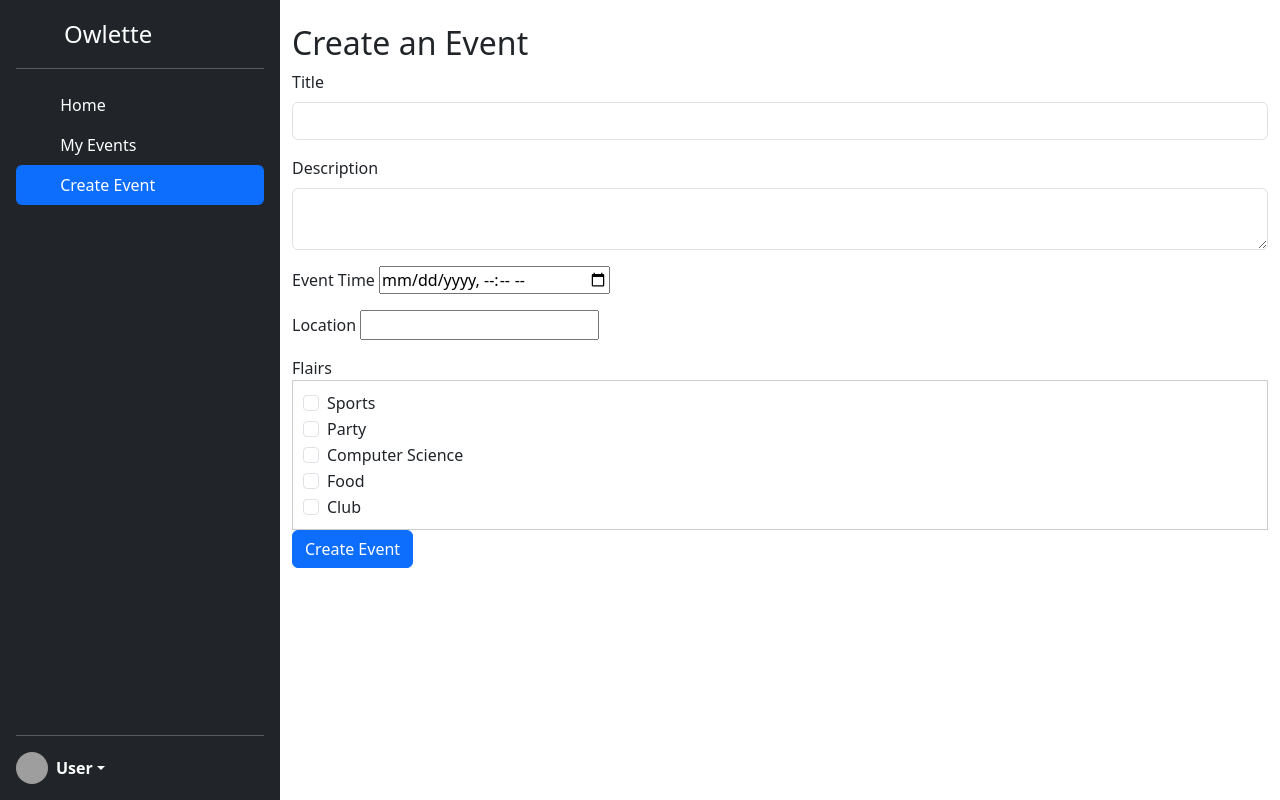
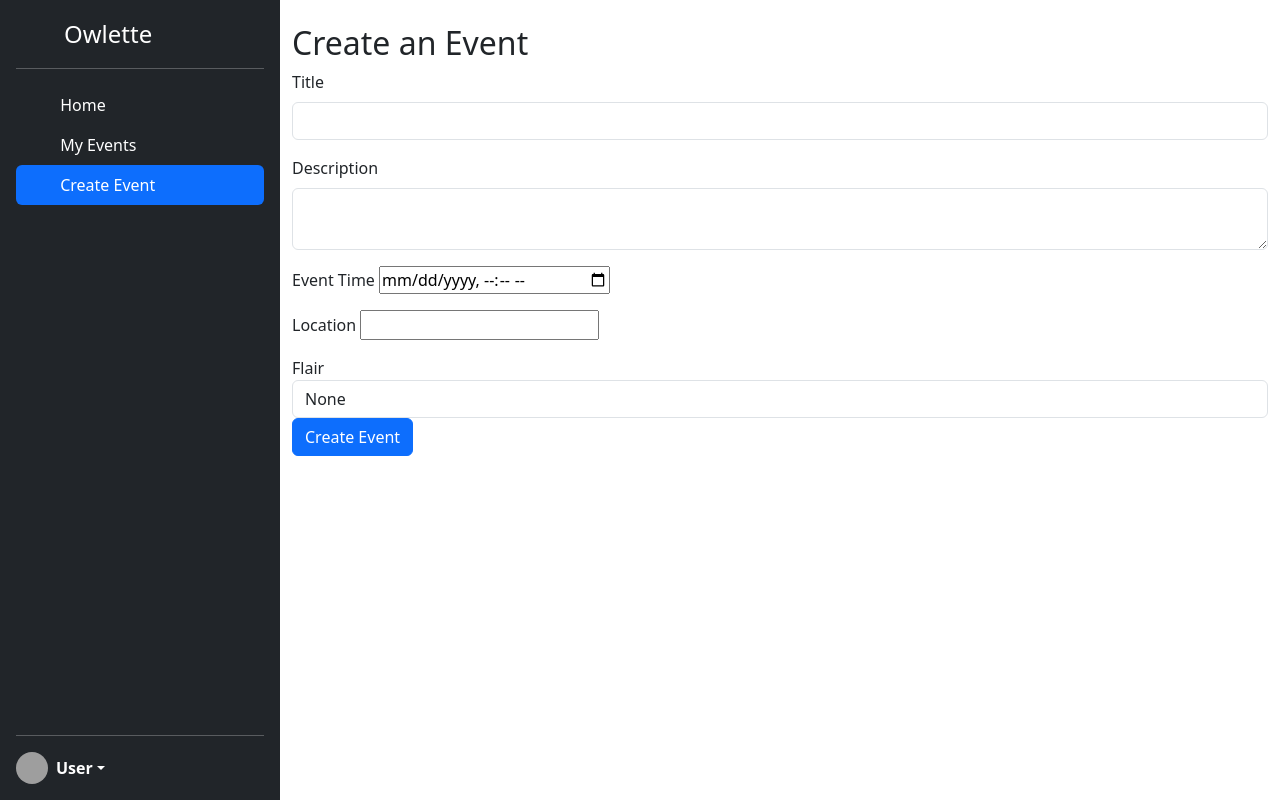
Before and after one commit to Mooshiiee/Owlette, a Flask app: page /create-event in a window 1280 px wide. Run offline with Flask 3, Linux system fonts and the light colour scheme; some libraries are stand-ins or nearby versions; grey boxes are pictures that could not be loaded.

Commit message:
Single flair functionality

```diff
--- a/app/app.py
+++ b/app/app.py
@@ -58,58 +58,58 @@ def myevents():
 def eventdetailview(eventID):
     #gets entry from primarky key value
     singleEvent = Event.query.get(eventID)
-    flairs = [flair.name for flair in singleEvent.flairs]  # Retrieve the flairs for the event
-    return render_template("eventdetailview.html", singleEvent=singleEvent, flairs=flairs)
+    print(singleEvent)
+    flairName = singleEvent.flairone.name if singleEvent.flairone else "None"  # Retrieve the flairs for the event
+    return render_template("eventdetailview.html", singleEvent=singleEvent, flairName=flairName)
 
 @app.route('/create-event', methods=['GET', 'POST'])
 def create_event():
+    form = EventForm(request.form)
 
-    form = EventForm(request.form)
-    form.flair.choices = [(flair.flairID, flair.name) for flair in Flair.query.all()]
+    form.flair.choices = [(0, 'None')] + [(flair.flairID, flair.name) for flair in Flair.query.all()]
     if request.method == 'POST':
-        for fieldName, fieldObject in form._fields.items():
-            print(f"Field Name: {fieldName}, Field Value: {fieldObject.data}, Errors: {fieldObject.errors}")
+        print("Form submitted")  # Debug statement
+        if form.validate_on_submit():
+            print("Form validated successfully")  # Debug statement
+
+            # Temporary user ID for now, replace with actual user ID when login is implemented
+            temp_user_id = 1
+
+            try:
+                # Create a new event instance
+                new_event = Event(
+                    userID=temp_user_id,
+                    title=form.title.data,
+                    description=form.description.data,
+                    eventTime=form.eventTime.data,
+                    location=form.location.data,
+                    flairone_id=form.flair.data if form.flair.data else None
+                )
+
+                # Add the new event to the database
+                db.session.add(new_event)
+                db.session.flush()  # Flush to ensure new_event gets an ID
 
 
-    if form.validate_on_submit():
+                # Commit changes to the database
+                db.session.commit()
+                print('Event created successfully!')  # Debug statement
+                flash('Event created successfully!', 'success')
+            except Exception as e:
+                # Handle errors
+                print(f"An error occurred: {e}")  # Debug statement
+                db.session.rollback()
+                flash('Error creating event.', 'error')
+            return redirect(url_for('home'))
+        else:
+            print("Form not validated.")  # Debug statement
+            print(f"Form Errors: {form.errors}")  # Log form errors to help diagnose validation failures
+    else:
+        print("Form not submitted via POST")  # Debug statement
 
-        #### temp user for now, need user id to post ## CHANGE WHEN LOGIN AND REGISTER IS DONE
-        temp_user_id = 1
-        try:
-            new_event = Event(
-                userID=temp_user_id,
-                title=form.title.data,
-                description=form.description.data,
-                eventTime=form.eventTime.data,
-                location=form.location.data,
-
-            )
-            db.session.add(new_event)
-            db.session.flush()
-            selected_flairs = form.flair.data  # This will be a list of selected flair IDs
-            print(selected_flairs)
-            for flair_id in selected_flairs:
-                flair = Flair.query.get(flair_id)
-                if flair:
-                    new_event.flairs.append(flair)
+    return render_template('createEvent.html', form=form, flair=form.flair.choices)
 
 
 
-            db.session.commit()
-            db.session.close()
-
-            print('Event created successfully!')
-            flash('Event created successfully!', 'success')
-        except Exception as e:
-            print(f"An error occurred: {e}")
-            db.session.rollback() ## REVERT CHANGES IF ERROR
-            flash('Error creating event.', 'error')
-        return redirect(url_for('home'))
-    else:
-        print("Form not validated.")
-        print(form.errors)  # Log form errors to help diagnose validation failures
-
-    return render_template('createEvent.html', form=form)
-
 if __name__ == '__main__':
     app.run(debug=True)
--- a/app/forms.py
+++ b/app/forms.py
@@ -1,5 +1,5 @@
 from flask_wtf import FlaskForm
-from wtforms import StringField, SelectMultipleField,IntegerField, SubmitField, DateTimeLocalField, TextAreaField
+from wtforms import StringField, SelectField,IntegerField, SubmitField, DateTimeLocalField, TextAreaField
 from wtforms.validators import DataRequired, Length
 
 
@@ -24,7 +24,7 @@ class EventForm(FlaskForm):
     title = StringField('Title', validators=[DataRequired(), Length(max=80)])
     status = StringField('Status', validators=[Length(max=80)]) ## STATUS NOT REQUIRED. ASSUMED EVENT IS ACTIVE UNTILL CANCELD
     description = TextAreaField('Description', validators=[DataRequired(), Length(max=255)])  # Textarea for longer input
-    flair = SelectMultipleField('Flair', coerce=int, choices=[])
+    flair = SelectField('Flair', coerce=int, choices=[])
     eventTime = DateTimeLocalField('Event Time', format='%Y-%m-%dT%H:%M', validators=[DataRequired()])
     location = StringField('Location', validators=[DataRequired(), Length(max=80)])
     submit = SubmitField('Create Event')
--- a/app/templates/createEvent.html
+++ b/app/templates/createEvent.html
@@ -1,18 +1,7 @@
 {% extends "base.html" %}
 
 {% block title %}
-<script>
-    // JavaScript to limit the number of selections
-    document.addEventListener('DOMContentLoaded', function () {
-        let select = document.getElementById('flair');
-        select.addEventListener('change', function () {
-            let selectedOptions = [...this.options].filter(option => option.selected);
-            if (selectedOptions.length > 3) {
-                selectedOptions[0].selected = false;
-            }
-        });
-    });
-    </script>
+
 Create Event
 {% endblock %}
 
@@ -61,19 +50,26 @@ Create Event
                 </div>
             {% endif %}
         </div>
-        <label for="flair">Flairs</label>
-        <div class="form-group" style="max-height: 150px; overflow-y: auto; border: 1px solid #ccc; padding: 10px;">
-
-            {% for id, name in form.flair.choices %}
-            <div class="form-check">
-                <input class="form-check-input" type="checkbox" name="flair" value="{{ id }}" id="flair{{ id }}">
-                <label class="form-check-label" for="flair{{ id }}">{{ name }}</label>
-            </div>
-            {% endfor %}
+        <div class="form-group">
+            <label for="flair">Flair</label>
+            <select class="form-control" id="flair" name="flair">
+                {% for id, name in form.flair.choices %}
+                    <option value="{{ id }}" {{ 'selected' if id == 0 }}> <!-- default select 'None' if  -->
+                        {{ name }}
+                    </option>
+                {% endfor %}
+            </select>
+            {% if form.flair.errors %}
+                <div class="invalid-feedback">
+                    {{ form.flair.errors[0] }}
+                </div>
+            {% endif %}
         </div>
         <div class="mb-3">
             {{ form.submit(class="btn btn-primary") }}
         </div>
+
+        </div>
     </form>
 </div>
 {% endblock %}
--- a/app/templates/home.html
+++ b/app/templates/home.html
@@ -40,6 +40,10 @@
             <p class="card-text">{{events.description}}</p>
             <span class="badge text-bg-primary rounded-pill">{{ events.eventTime.strftime('%B %d, %Y') }}</span>
             <span class="badge text-bg-success rounded-pill">{{ events.eventTime.strftime('%I:%M %p') }}</span>
+            <!-- Showcase flair if it exists -->
+            {% if events.flairone %}
+            <span class="badge text-bg-primary rounded-pill">{{ events.flairone.name }}</span>
+            {% endif %}
             <p>{{events.location}}</p>
             <a href="/eventview/{{events.eventID}}" class="btn btn-primary stretched-link">Show More</a>
           </div>
```
Also changed, not shown: app/migrations/versions/4d683edc4ded_removed_many_to_many_relation.py (added, +46 -0 lines), app/models.py (+11 -8 lines), app/templates/eventdetailview.html (+1 -6 lines), app/instance/owlettedb.sqlite3.
